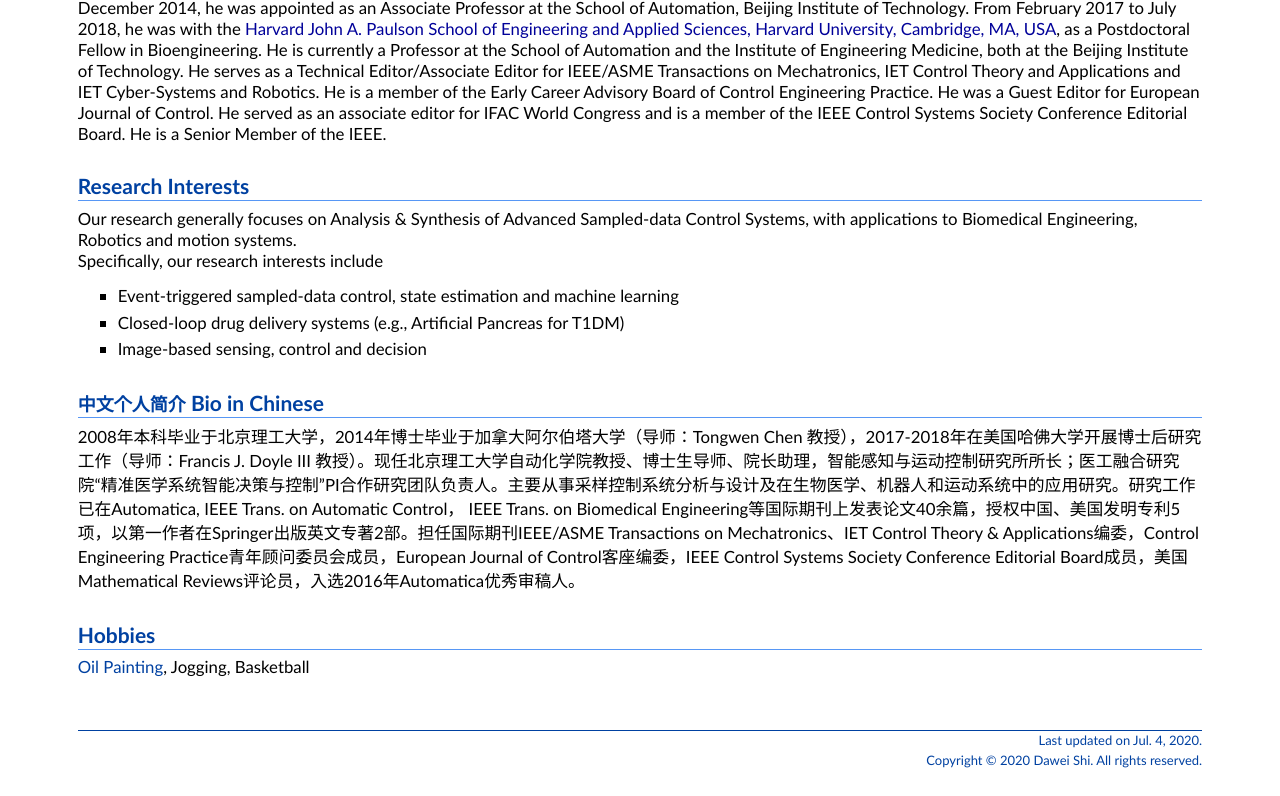
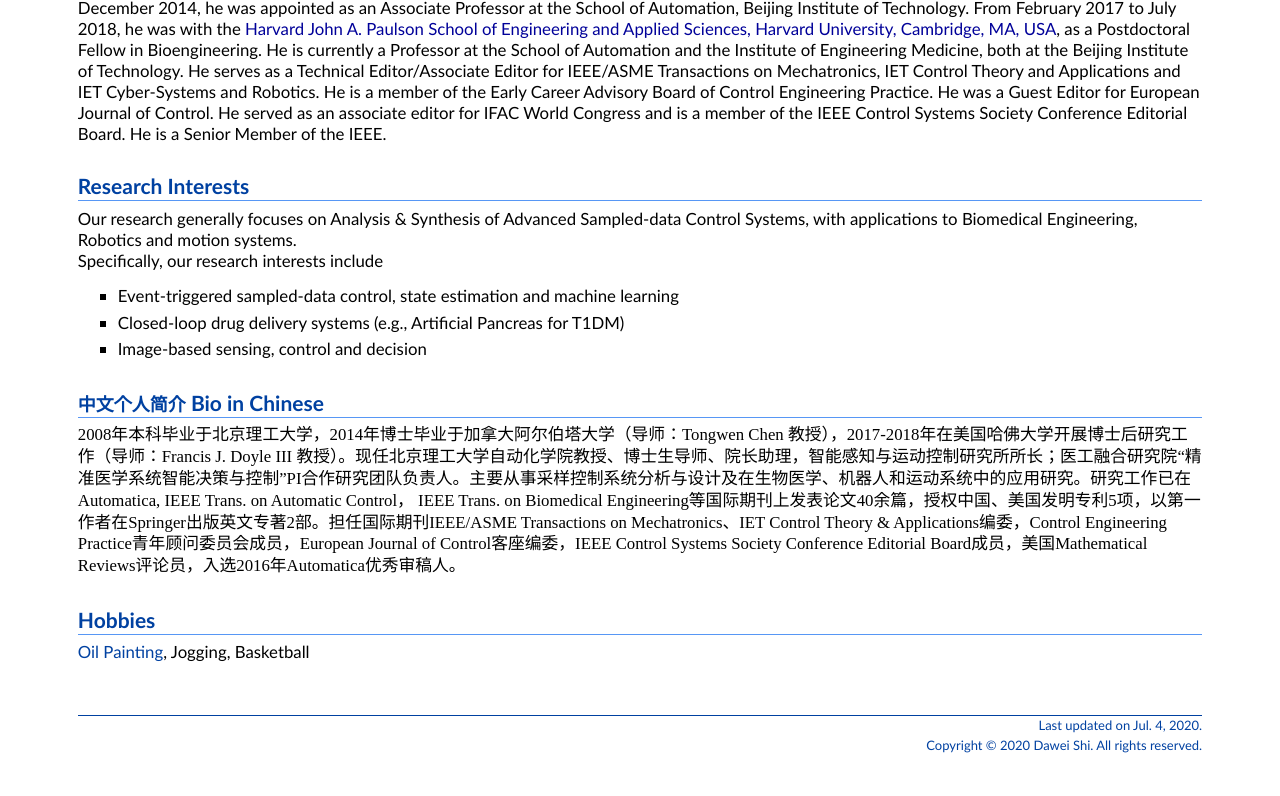
Before and after one commit to dshi1/dshi, a plain HTML site: page index.html in a window 1280 px wide. Shown: the part 708-1504 px from the top of the page. Drawn offline with Linux system fonts and the light colour scheme.

Commit message:
Update index.html

```diff
--- a/index.html
+++ b/index.html
@@ -123,9 +123,9 @@
 
 <h2><font size="4"; font-family="SimSun">中文个人简介</font> Bio in Chinese</h2>
 
-<font font-family="SimSun">
+<p style="font-family:SimSun">
 2008年本科毕业于北京理工大学，2014年博士毕业于加拿大阿尔伯塔大学（导师：Tongwen Chen 教授），2017-2018年在美国哈佛大学开展博士后研究工作（导师：Francis J. Doyle III 教授）。现任北京理工大学自动化学院教授、博士生导师、院长助理，智能感知与运动控制研究所所长；医工融合研究院“精准医学系统智能决策与控制”PI合作研究团队负责人。主要从事采样控制系统分析与设计及在生物医学、机器人和运动系统中的应用研究。研究工作已在Automatica, IEEE Trans. on Automatic Control， IEEE Trans. on Biomedical Engineering等国际期刊上发表论文40余篇，授权中国、美国发明专利5项，以第一作者在Springer出版英文专著2部。担任国际期刊IEEE/ASME Transactions on Mechatronics、IET Control Theory & Applications编委，Control Engineering Practice青年顾问委员会成员，European Journal of Control客座编委，IEEE Control Systems Society Conference Editorial Board成员，美国Mathematical Reviews评论员，入选2016年Automatica优秀审稿人。
-</font>
+</p>
 
 
 
```
